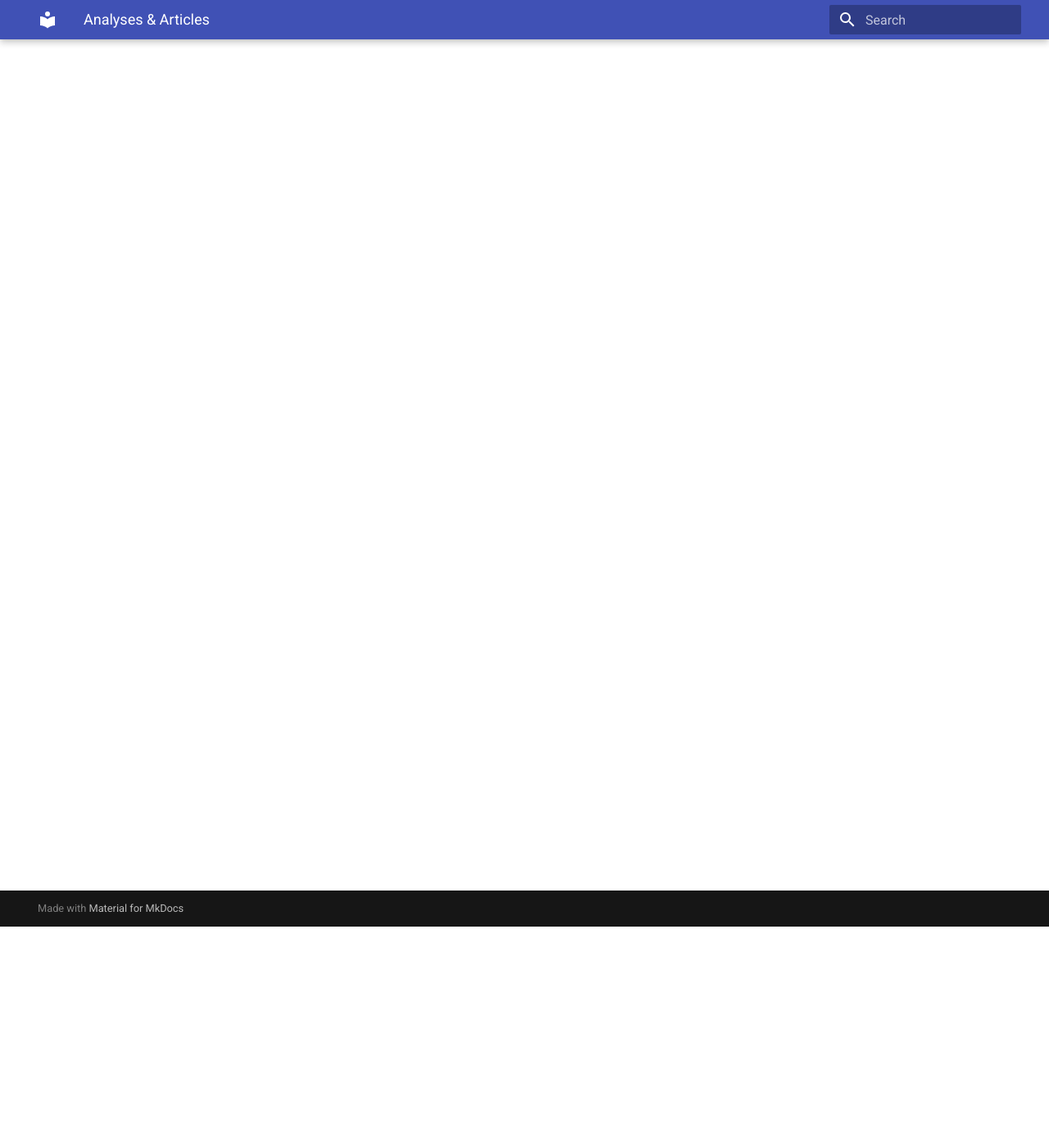
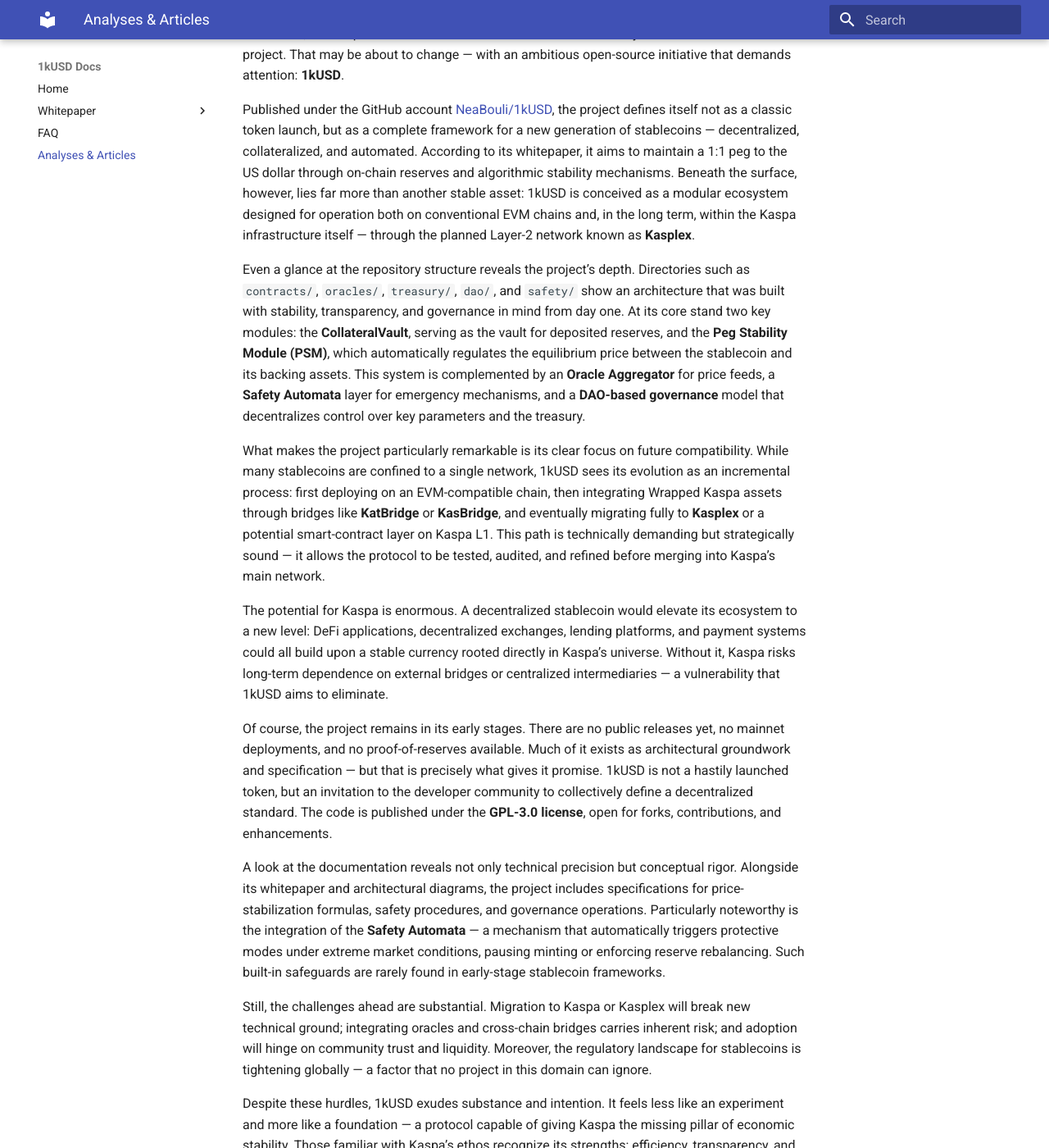
Before and after one commit to NeaBouli/1kUSD, an MkDocs documentation site: the page built from docs/ANALYSIS_KASPA_STABLECOINS.md, in a window 1280 px wide and 1400 px high, scrolled down 270 px. Shown: the whole window at 82% size. Built offline with MkDocs 1.6.1 and Material for MkDocs 9.7.7, drawn with Linux system fonts in a browser that asks for light colours; some of the changed text lies outside the part shown.

Commit message:
docs: restore full English article manually

```diff
--- a/docs/ANALYSIS_KASPA_STABLECOINS.md
+++ b/docs/ANALYSIS_KASPA_STABLECOINS.md
@@ -1 +1,23 @@
-404: Not Found
+# 1kUSD – The Subtle Beginning of a Decentralized Revolution on Kaspa
+
+In the world of cryptocurrencies, stablecoins have long become a fundamental pillar — the bridge between traditional finance and the volatile crypto economy, between trust and technical innovation. Yet while Ethereum, Solana, and Avalanche already host a multitude of stable currencies, the Kaspa blockchain has so far remained without a truly decentralized stablecoin project. That may be about to change — with an ambitious open-source initiative that demands attention: **1kUSD**.
+
+Published under the GitHub account [NeaBouli/1kUSD](https://github.com/NeaBouli/1kUSD), the project defines itself not as a classic token launch, but as a complete framework for a new generation of stablecoins — decentralized, collateralized, and automated. According to its whitepaper, it aims to maintain a 1:1 peg to the US dollar through on-chain reserves and algorithmic stability mechanisms. Beneath the surface, however, lies far more than another stable asset: 1kUSD is conceived as a modular ecosystem designed for operation both on conventional EVM chains and, in the long term, within the Kaspa infrastructure itself — through the planned Layer-2 network known as **Kasplex**.
+
+Even a glance at the repository structure reveals the project’s depth. Directories such as `contracts/`, `oracles/`, `treasury/`, `dao/`, and `safety/` show an architecture that was built with stability, transparency, and governance in mind from day one. At its core stand two key modules: the **CollateralVault**, serving as the vault for deposited reserves, and the **Peg Stability Module (PSM)**, which automatically regulates the equilibrium price between the stablecoin and its backing assets. This system is complemented by an **Oracle Aggregator** for price feeds, a **Safety Automata** layer for emergency mechanisms, and a **DAO-based governance** model that decentralizes control over key parameters and the treasury.
+
+What makes the project particularly remarkable is its clear focus on future compatibility. While many stablecoins are confined to a single network, 1kUSD sees its evolution as an incremental process: first deploying on an EVM-compatible chain, then integrating Wrapped Kaspa assets through bridges like **KatBridge** or **KasBridge**, and eventually migrating fully to **Kasplex** or a potential smart-contract layer on Kaspa L1. This path is technically demanding but strategically sound — it allows the protocol to be tested, audited, and refined before merging into Kaspa’s main network.
+
+The potential for Kaspa is enormous. A decentralized stablecoin would elevate its ecosystem to a new level: DeFi applications, decentralized exchanges, lending platforms, and payment systems could all build upon a stable currency rooted directly in Kaspa’s universe. Without it, Kaspa risks long-term dependence on external bridges or centralized intermediaries — a vulnerability that 1kUSD aims to eliminate.
+
+Of course, the project remains in its early stages. There are no public releases yet, no mainnet deployments, and no proof-of-reserves available. Much of it exists as architectural groundwork and specification — but that is precisely what gives it promise. 1kUSD is not a hastily launched token, but an invitation to the developer community to collectively define a decentralized standard. The code is published under the **GPL-3.0 license**, open for forks, contributions, and enhancements.
+
+A look at the documentation reveals not only technical precision but conceptual rigor. Alongside its whitepaper and architectural diagrams, the project includes specifications for price-stabilization formulas, safety procedures, and governance operations. Particularly noteworthy is the integration of the **Safety Automata** — a mechanism that automatically triggers protective modes under extreme market conditions, pausing minting or enforcing reserve rebalancing. Such built-in safeguards are rarely found in early-stage stablecoin frameworks.
+
+Still, the challenges ahead are substantial. Migration to Kaspa or Kasplex will break new technical ground; integrating oracles and cross-chain bridges carries inherent risk; and adoption will hinge on community trust and liquidity. Moreover, the regulatory landscape for stablecoins is tightening globally — a factor that no project in this domain can ignore.
+
+Despite these hurdles, 1kUSD exudes substance and intention. It feels less like an experiment and more like a foundation — a protocol capable of giving Kaspa the missing pillar of economic stability. Those familiar with Kaspa’s ethos recognize its strengths: efficiency, transparency, and consistency. A stablecoin like 1kUSD would extend these qualities into the realm of financial equilibrium.
+
+One senses a philosophical alignment between Kaspa’s design principles and 1kUSD’s architecture: decentralized, verifiable, and resilient, without a single point of failure. Whether 1kUSD will become the stablecoin that truly stabilizes Kaspa remains to be seen — but it is undoubtedly the first to lay a credible technical foundation for that vision.
+
+*Authored by the 1kUSD Development Collective — Open-Source Documentation Initiative 2025*
```
